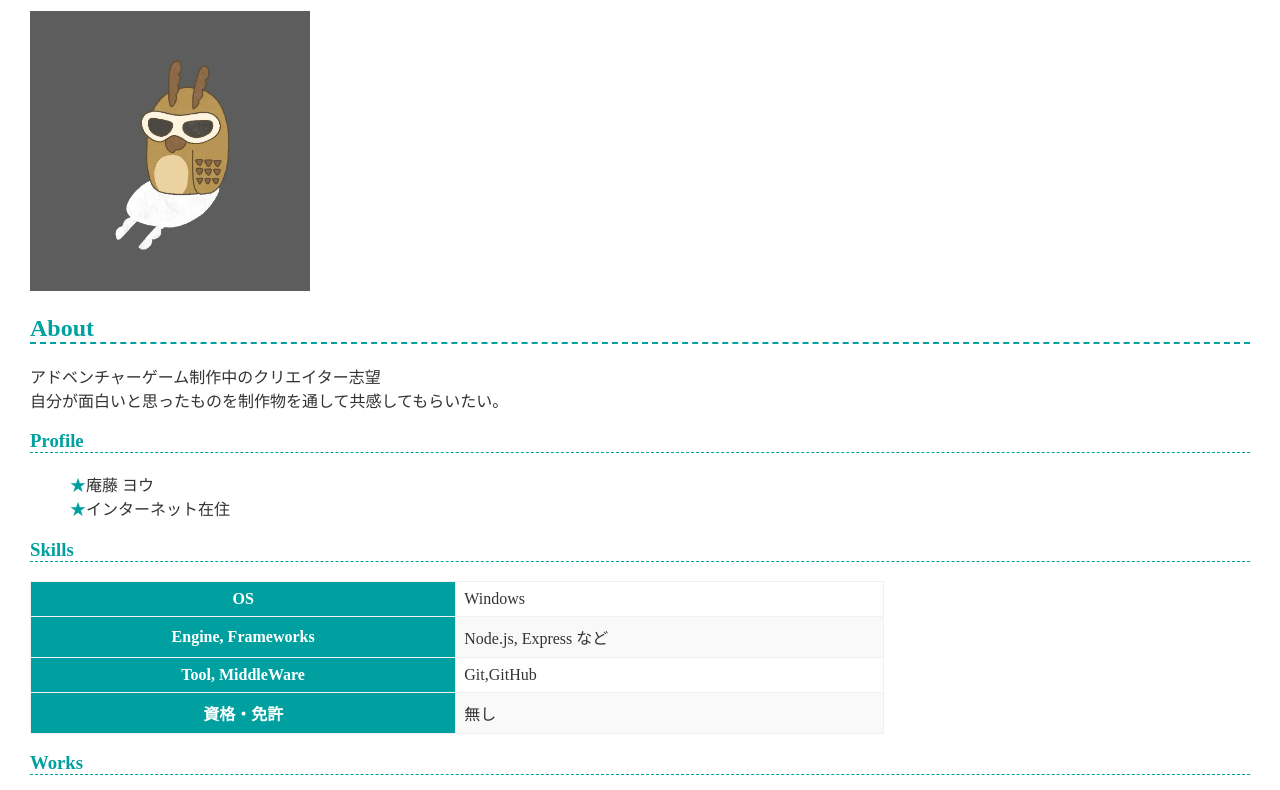
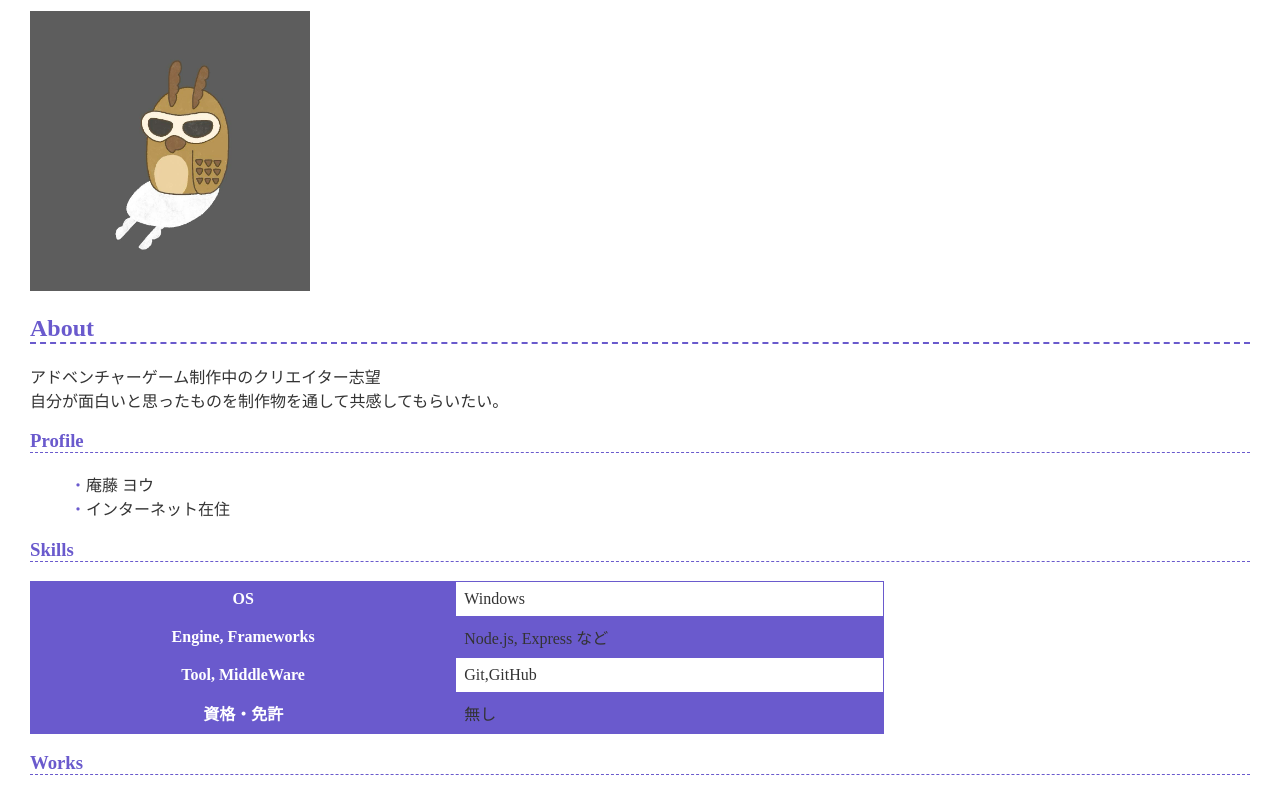
Before and after one commit to and-you314/and-you314.github.io, a plain HTML site: page index.html in a window 1280 px wide. Shown: the part 111-901 px from the top of the page. Drawn offline with Linux system fonts and the light colour scheme.

Commit message:
Update style.css

```diff
--- a/style.css
+++ b/style.css
@@ -3,7 +3,7 @@
 -------------------- */
 
 :root {
-  --theme-color: #00a0a0;
+  --theme-color: #6a5acd;
 }
 
 * {
@@ -47,7 +47,7 @@ ul {
   list-style: none;
 }
 li:before {
-  content: "★";
+  content: "・";
   color: var(--theme-color);
 }
 
@@ -58,20 +58,20 @@ li:before {
 table {
   border-spacing: 0;
   border-collapse: collapse;
-  border: solid 1px #f0f0f0;
+  border: solid 1px #6a5acd;
   min-width: 70%;
 }
 tr {
   background-color: #fff;
 }
 tr:nth-child(2n) {
-  background-color: #f9f9f9;
+  background-color: #6a5acd;
 }
 th {
   background: var(--theme-color);
   color: #fff;
 }
 th, td {
-  border: solid 1px #f0f0f0;
+  border: solid 1px #6a5acd;
   padding: 0.5rem;
 }
```
